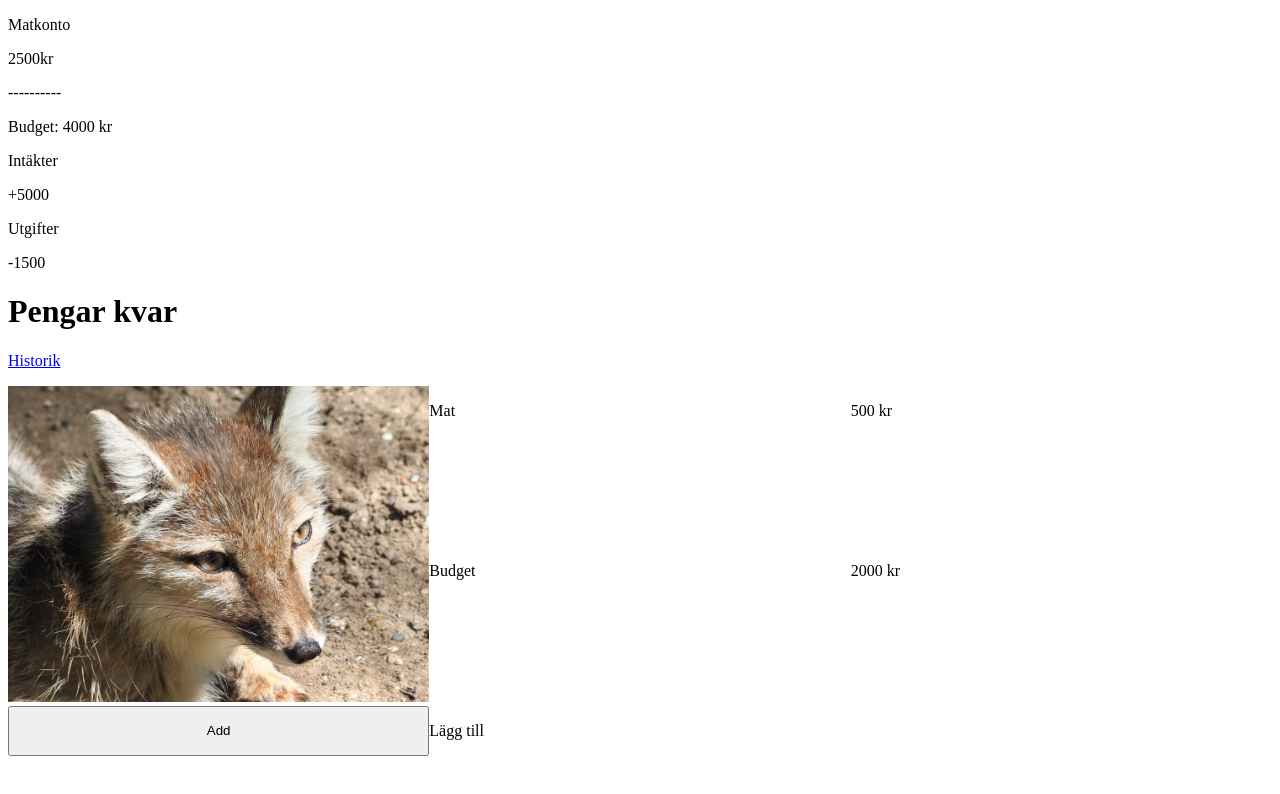
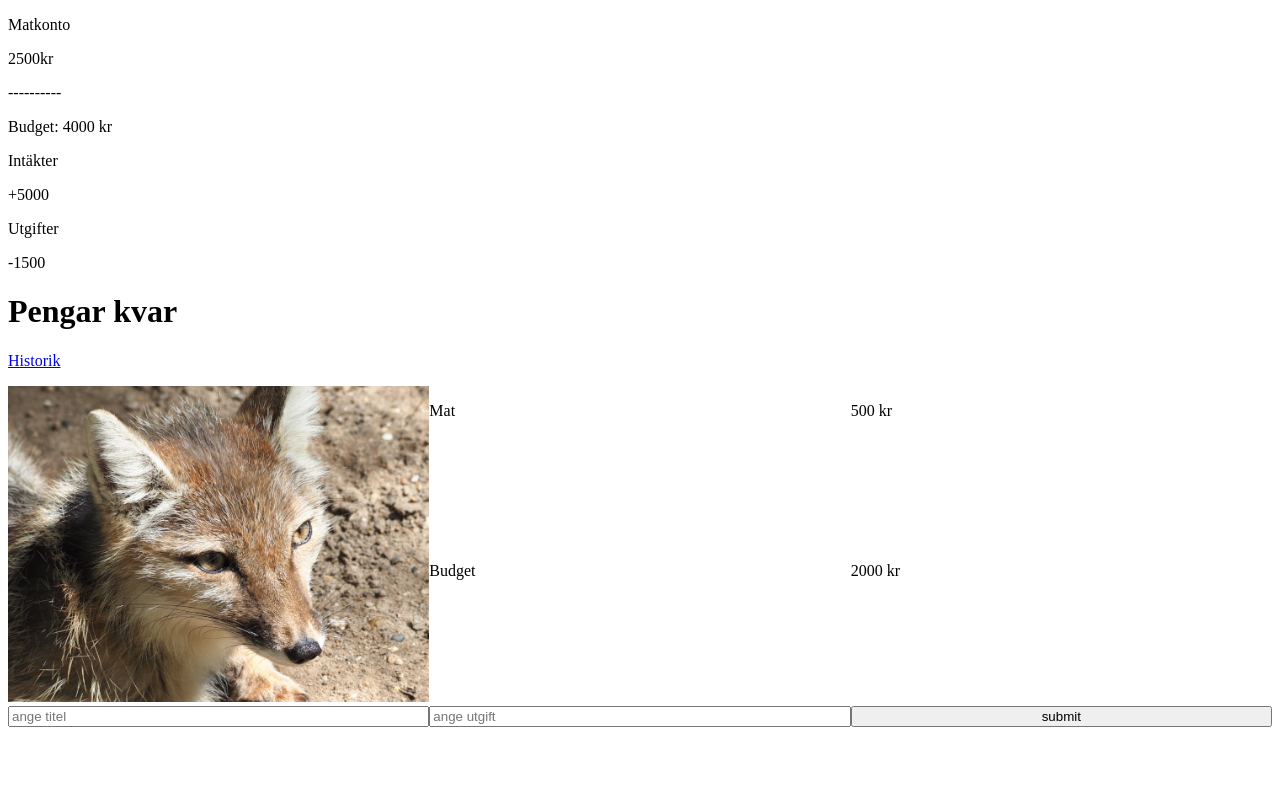
Before and after one commit to Markus-Simonsen-ITHS/JavaScript-med-ramverk-laboration-3, a Vue app in the folder deg/: page / in a window 1280 px wide. Shown: the top 794 px of the page. Built offline with nearby package versions, Linux system fonts and the light colour scheme; no server answers.

Commit message:
Added expense functionality

```diff
--- /dev/null
+++ b/deg/src/components/CreateExpense.vue
@@ -0,0 +1,28 @@
+<script>
+  import { db } from '../firebase'
+  import { collection, addDoc } from 'firebase/firestore'
+
+  export default {
+    data() {
+      return {
+        expenseTitle: null,
+        expenseAmount: null
+      }
+    },
+    methods: {
+      submitExpense() {
+        const docData = {
+          title: this.expenseTitle,
+          amount: this.expenseAmount
+        }
+        addDoc(collection(db, 'utgift'), docData)
+        console.log(docData)
+      }
+    }
+  }
+</script>
+<template>
+  <input v-model="expenseTitle" placeholder="ange titel" />
+  <input v-model="expenseAmount" placeholder="ange utgift" />
+  <input type="button" value="submit" @click="submitExpense" />
+</template>
--- a/deg/src/views/HomeView.vue
+++ b/deg/src/views/HomeView.vue
@@ -1,5 +1,6 @@
 <script>
-  export default {}
+  import CreateExpense from '../components/CreateExpense.vue'
+  export default { components: { CreateExpense } }
 </script>
 
 <template>
@@ -32,8 +33,7 @@
       <p>2000 kr</p>
     </li>
     <li class="expense-category">
-      <button>Add</button>
-      <p>Lägg till</p>
+      <CreateExpense />
     </li>
   </ul>
 </template>
```
